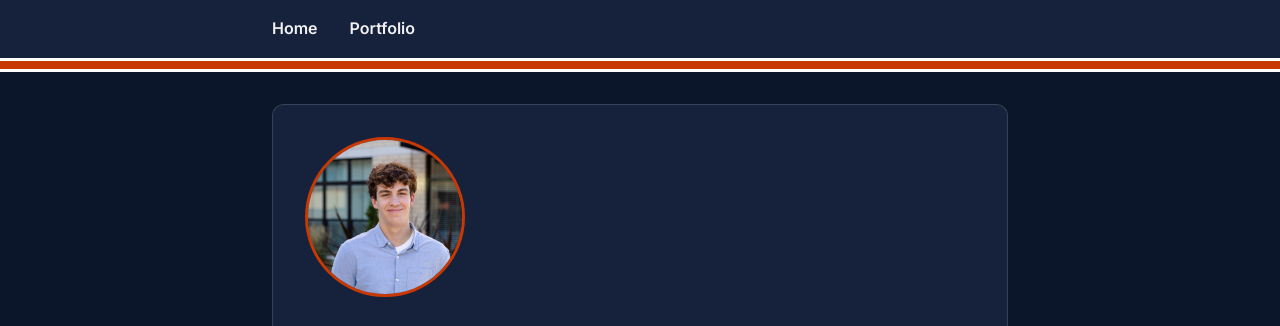
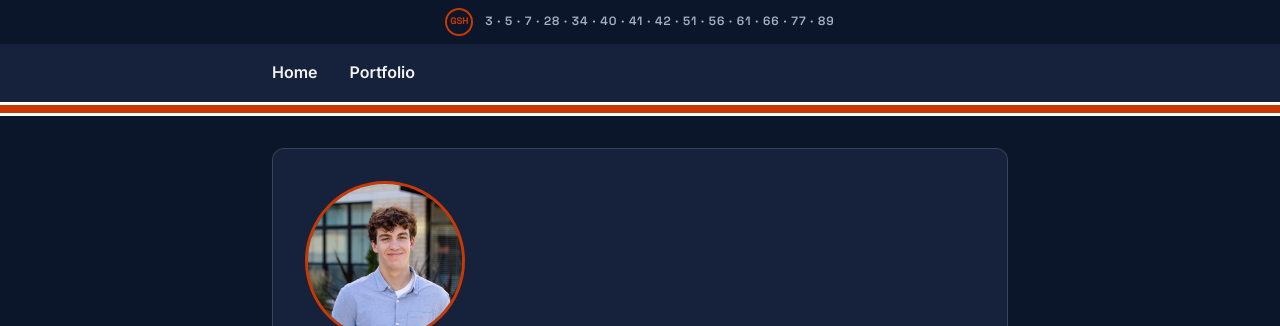
Before and after one commit to theojwolf/theojwolf.github.io, a plain HTML site: page index.html in a window 1280 px wide. Shown: the top 326 px of the page. Drawn offline with Linux system fonts and the light colour scheme.

Commit message:
further web updates

```diff
--- a/index.html
+++ b/index.html
@@ -9,6 +9,10 @@
   <link rel="stylesheet" href="style.css">
 </head>
 <body>
+  <div class="ring-of-honor">
+    <span class="gsh-patch">GSH</span>
+    <span class="retired-numbers">3 &middot; 5 &middot; 7 &middot; 28 &middot; 34 &middot; 40 &middot; 41 &middot; 42 &middot; 51 &middot; 56 &middot; 61 &middot; 66 &middot; 77 &middot; 89</span>
+  </div>
   <header>
     <nav>
       <ul>
@@ -36,5 +40,9 @@
     </section>
   </main>
   <div class="stripe" aria-hidden="true"></div>
+  <div class="ring-of-honor">
+    <span class="gsh-patch">GSH</span>
+    <span class="retired-numbers">3 &middot; 5 &middot; 7 &middot; 28 &middot; 34 &middot; 40 &middot; 41 &middot; 42 &middot; 51 &middot; 56 &middot; 61 &middot; 66 &middot; 77 &middot; 89</span>
+  </div>
 </body>
 </html>
--- a/style.css
+++ b/style.css
@@ -30,6 +30,41 @@
 
 header {
   background-color: var(--navy-light);
+}
+
+/* Ring of honor banner: GSH memorial patch + retired numbers */
+.ring-of-honor {
+  display: flex;
+  align-items: center;
+  justify-content: center;
+  gap: 0.75rem;
+  flex-wrap: wrap;
+  background-color: var(--navy);
+  padding: 0.5rem 1rem;
+}
+
+.gsh-patch {
+  display: inline-flex;
+  align-items: center;
+  justify-content: center;
+  width: 28px;
+  height: 28px;
+  border: 2px solid var(--orange);
+  border-radius: 50%;
+  color: var(--orange);
+  font-family: 'Space Grotesk', 'Inter', sans-serif;
+  font-size: 0.6rem;
+  font-weight: 700;
+  flex-shrink: 0;
+}
+
+.retired-numbers {
+  font-family: 'Space Grotesk', 'Inter', sans-serif;
+  font-size: 0.75rem;
+  font-weight: 600;
+  letter-spacing: 0.08em;
+  color: var(--muted);
+  text-align: center;
 }
 
 /* Jersey sleeve stripe: thin white / orange / thin white band */
@@ -206,4 +241,9 @@
   .profile-text h1 {
     font-size: 1.75rem;
   }
+
+  .retired-numbers {
+    font-size: 0.65rem;
+    letter-spacing: 0.04em;
+  }
 }
```
Also changed, not shown: portfolio.html (+8 -0 lines).
